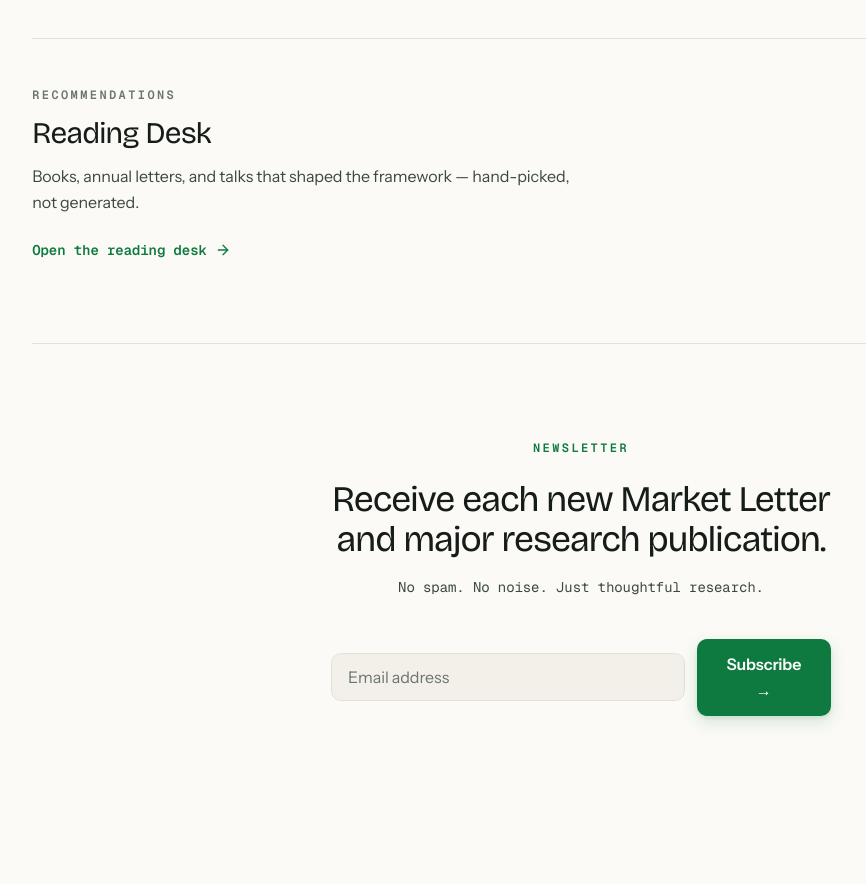
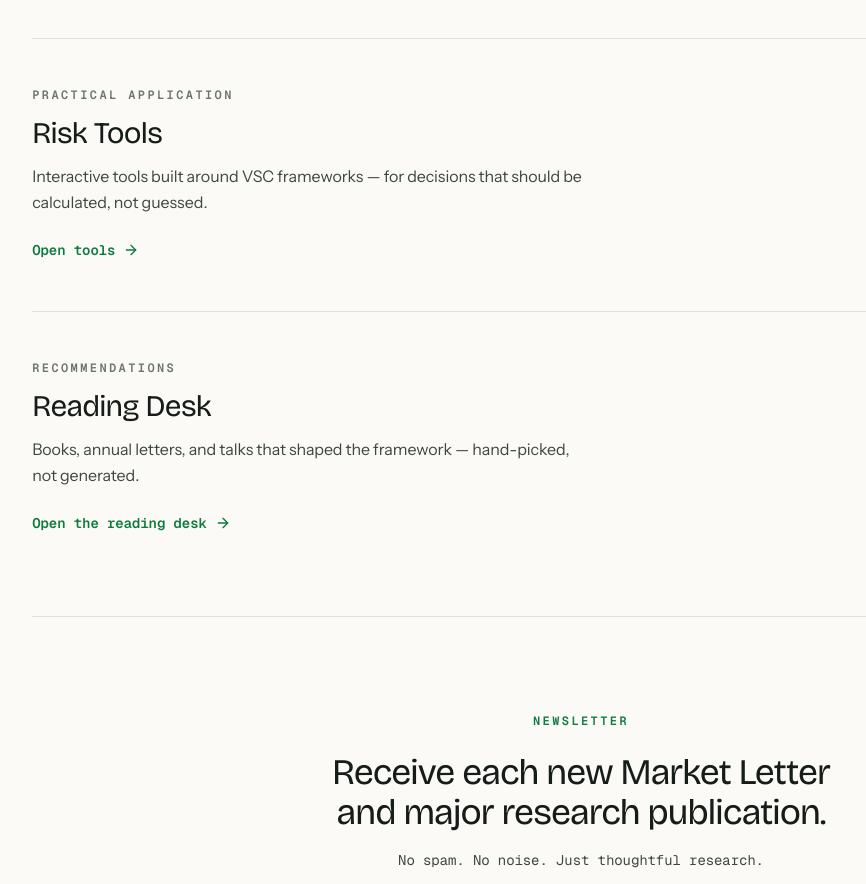
Before and after one commit to Sudheer0010/vsc-website, a Next.js app: page /research in a window 1280 px wide. Shown: the part 2936-3820 px from the top of the page, without its empty margins (59-925 px from the left). Built offline with nearby package versions, Linux system fonts and the light colour scheme.

Commit message:
Link VSC tools from research hub

```diff
--- a/app/research/page.tsx
+++ b/app/research/page.tsx
@@ -132,10 +132,18 @@ export default function ResearchHub() {
             linkLabel="Browse notes"
           />
 
-          {/* TIMELESS — what I believe: Frameworks, Reading */}
+          {/* TIMELESS — what I believe: Frameworks, Tools, Reading */}
           <GroupLabel>Timeless — what I believe</GroupLabel>
 
           <FrameworkLibrarySection frameworks={frameworkLibrary} />
+
+          <SectionIntro
+            eyebrow="Practical application"
+            title="Risk Tools"
+            description="Interactive tools built around VSC frameworks — for decisions that should be calculated, not guessed."
+            href="/tools"
+            linkLabel="Open tools"
+          />
 
           <SectionIntro
             eyebrow="Recommendations"
```
